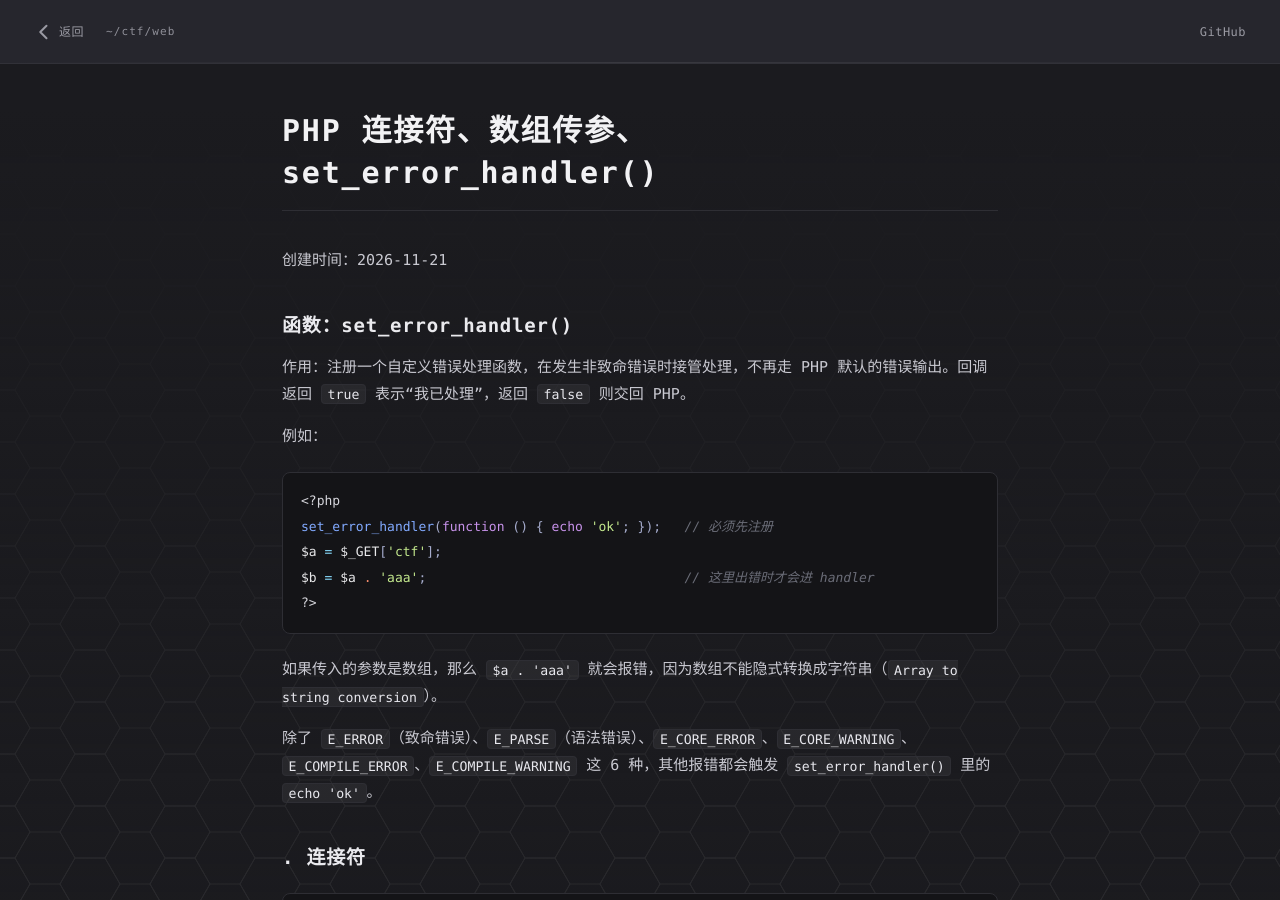
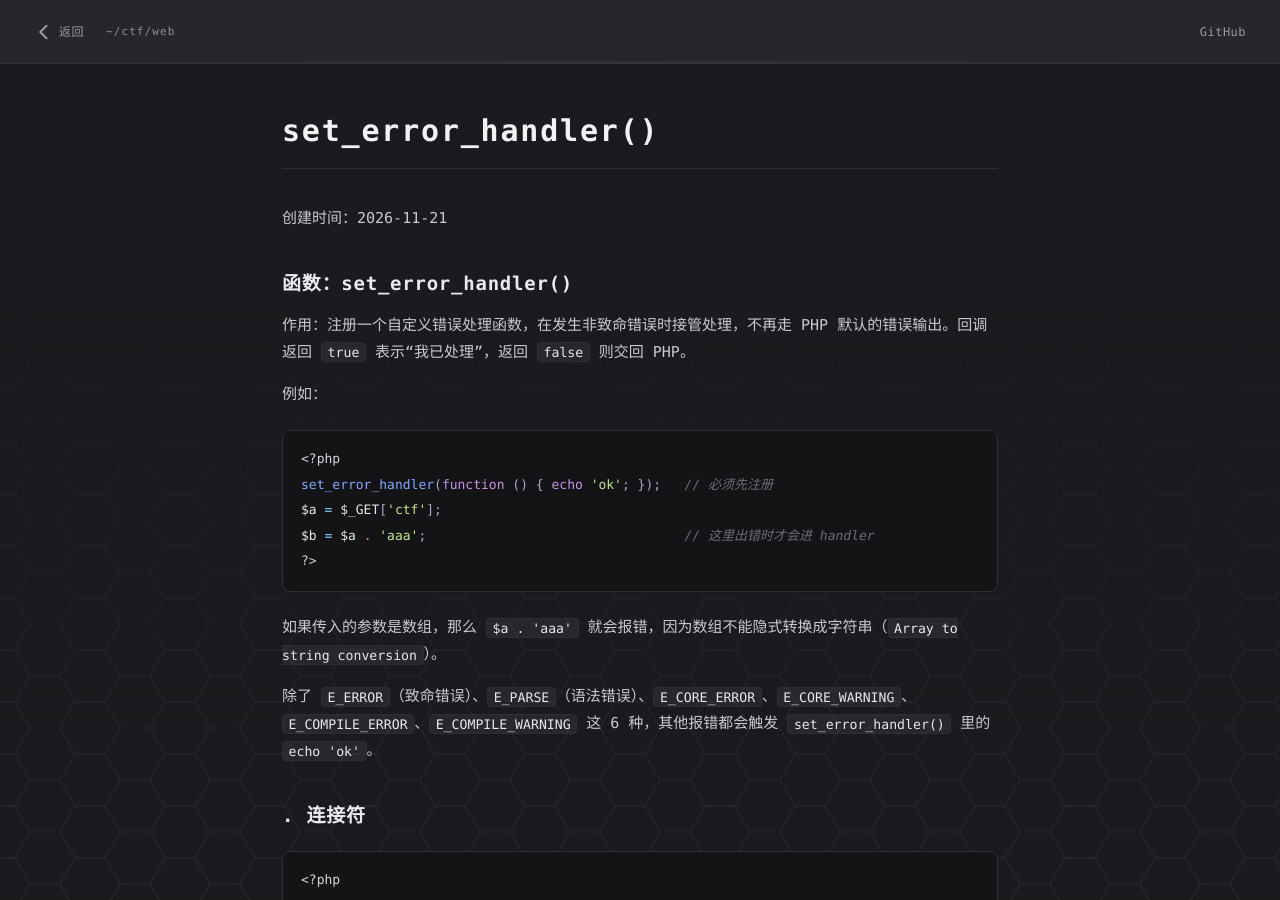
Before and after one commit to Min-2233/Min-2233.github.io, a Jekyll site: the page built from ctf/web/set_error_handler().md, in a window 1280 px wide and 900 px high. Built offline with Jekyll 4.4.1, drawn with Linux system fonts in a browser that asks for light colours.

Commit message:
Update set_error_handler().md

```diff
--- a/ctf/web/set_error_handler().md
+++ b/ctf/web/set_error_handler().md
@@ -3,7 +3,7 @@ title: set_error_handler()
 date: 2026-11-20
 ---
 
-# PHP 连接符、数组传参、set_error_handler()
+# set_error_handler()
 
 创建时间：2026-11-21
 
```
